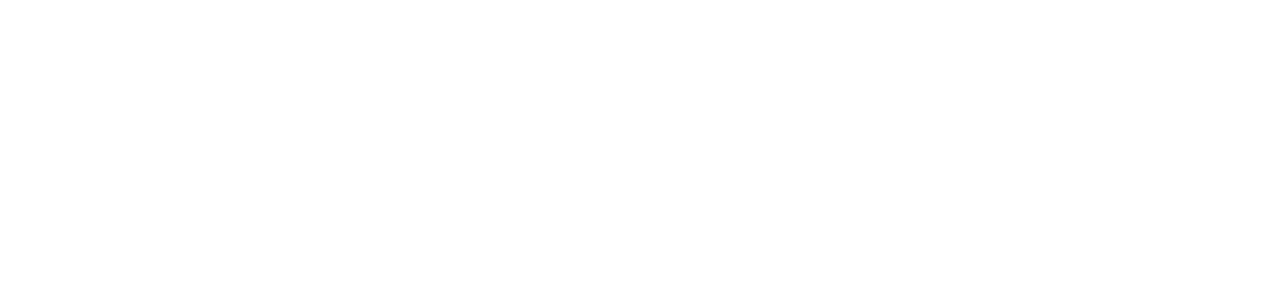
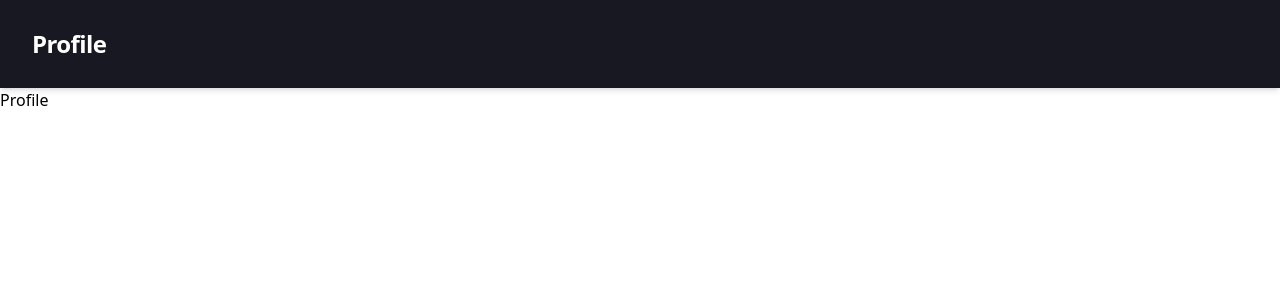
Before and after one commit to rovertnet/open_source, a React (Vite) app: page /profile in a window 1280 px wide. Shown: the top 300 px of the page. Built offline with nearby package versions, Linux system fonts and the light colour scheme.

Commit message:
nouveau commit

```diff
--- a/src/pages/Profile.jsx
+++ b/src/pages/Profile.jsx
@@ -1,10 +1,18 @@
+import { Navbar } from "flowbite-react";
+import { Outlet } from "react-router-dom";
+import PageCompoonent from "../components/PageCompoonent";
 
 const Profile = () => {
   return (
     <>
+      <Navbar />
+      <Outlet />
 
+      <PageCompoonent title={"Profile"} >
+        Profile
+      </PageCompoonent>
     </>
-  )
+  );
 }
 
 export default Profile
```
